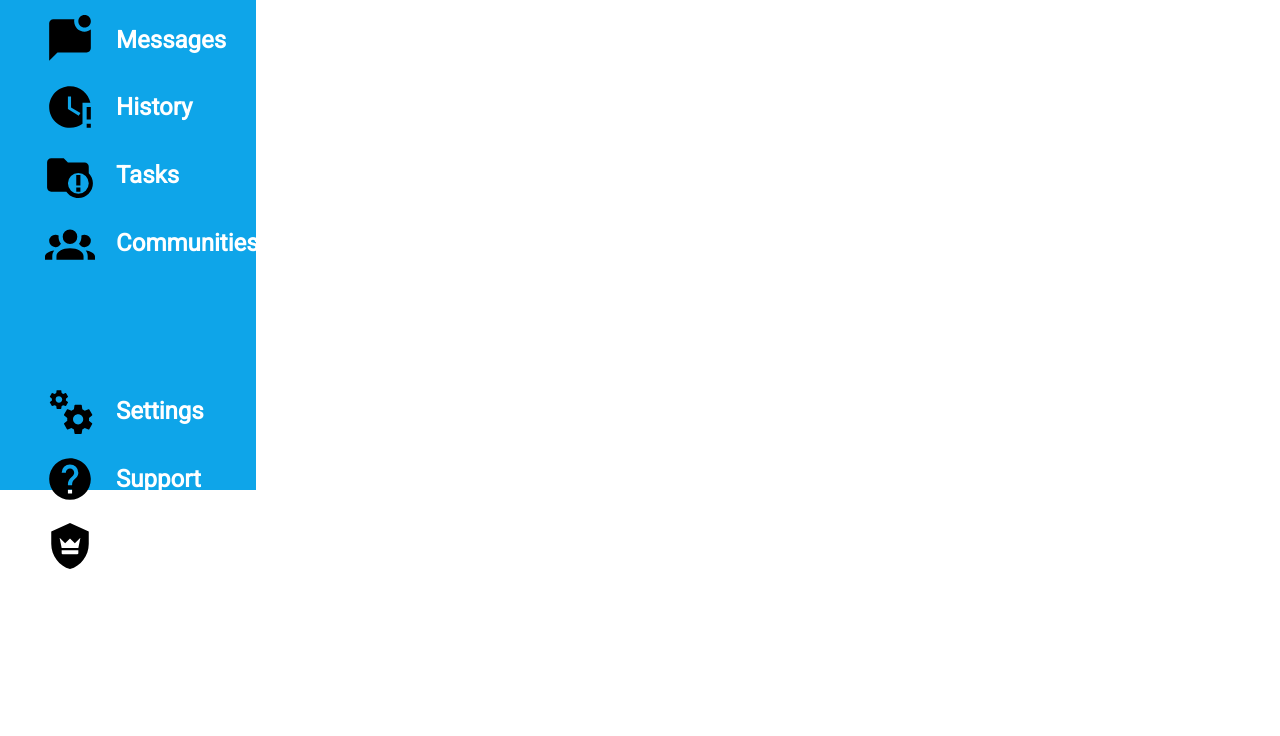
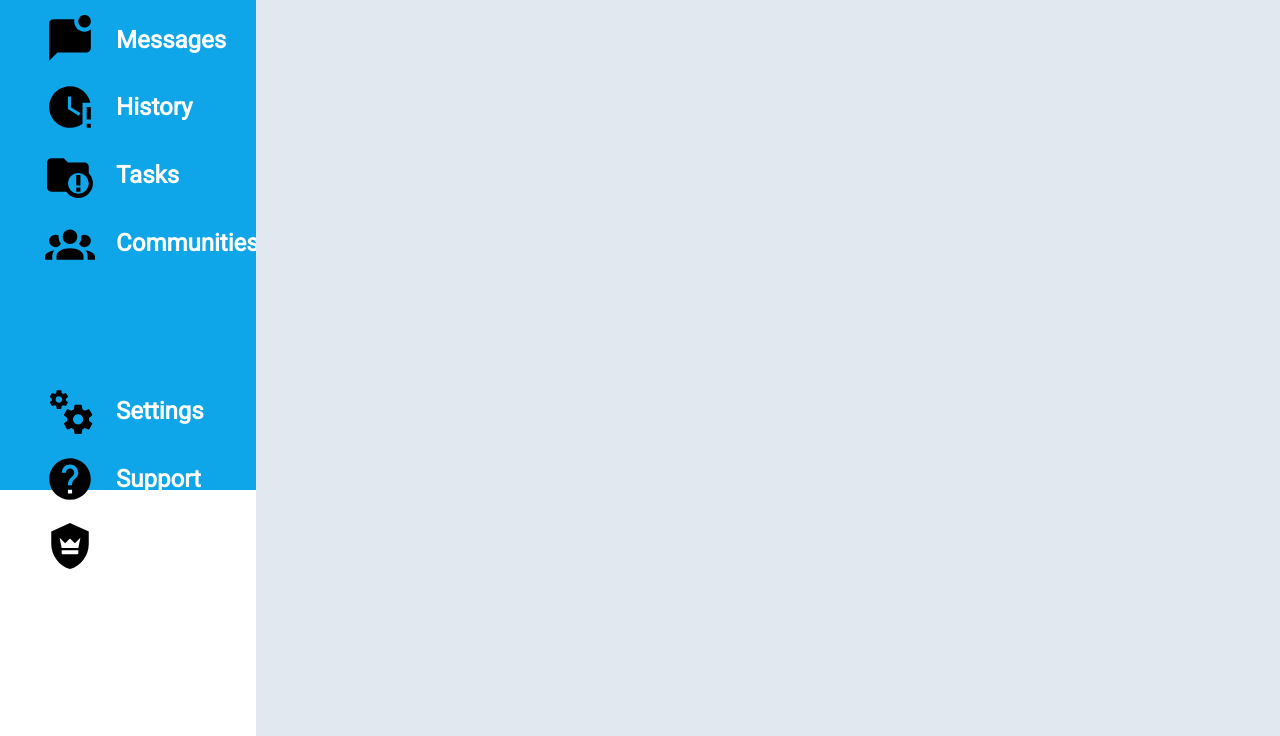
Before and after one commit to Imkaroboi/admindashboard, a plain HTML site: page index.html in a window 1280 px wide. Shown: the part 310-1046 px from the top of the page. Before the commit the page ends 890 px from the top, so only its background shows below. Drawn offline with Linux system fonts and the light colour scheme.

Commit message:
body color

```diff
--- a/style.css
+++ b/style.css
@@ -107,3 +107,8 @@ button {
 button:hover {
   background-color: rgb(14, 150, 233)
 }
+.body {
+  height: 100%;
+  width: 100%;
+  background-color: #e2e8f0;
+}
```
